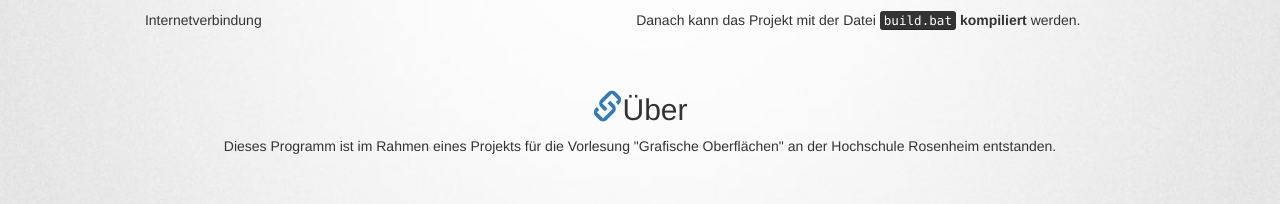
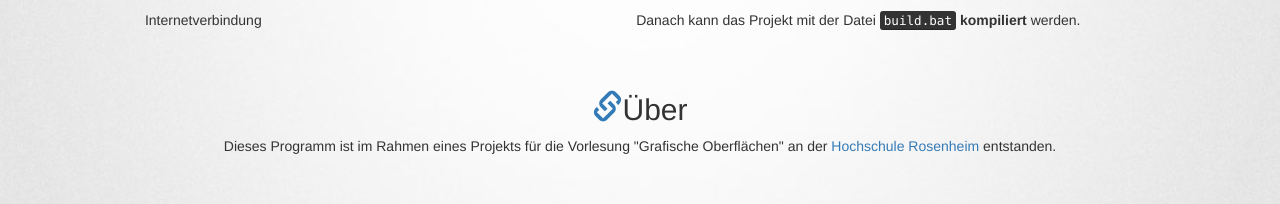
Before and after one commit to CodefoundryDE/ViennaTrafficMonitor, a plain HTML site: page index.html in a window 1280 px wide. Shown: the part 1048-1252 px from the top of the page. Drawn offline with nearby package versions, Linux system fonts and the light colour scheme.

Commit message:
Projektseite fertig.

```diff
--- a/index.html
+++ b/index.html
@@ -140,7 +140,7 @@
             <div class="row chapter">
                 <div class="col-md-12">
                     <h2><a name="about" class="anchor" href="#about"><span class="glyphicon glyphicon-link"></span></a>Über</h2>
-                    Dieses Programm ist im Rahmen eines Projekts für die Vorlesung "Grafische Oberflächen" an der Hochschule Rosenheim entstanden.
+                    Dieses Programm ist im Rahmen eines Projekts für die Vorlesung "Grafische Oberflächen" an der <a href="http://fh-rosenheim.de">Hochschule Rosenheim</a> entstanden.
                 </div>
             </div>
 
```
